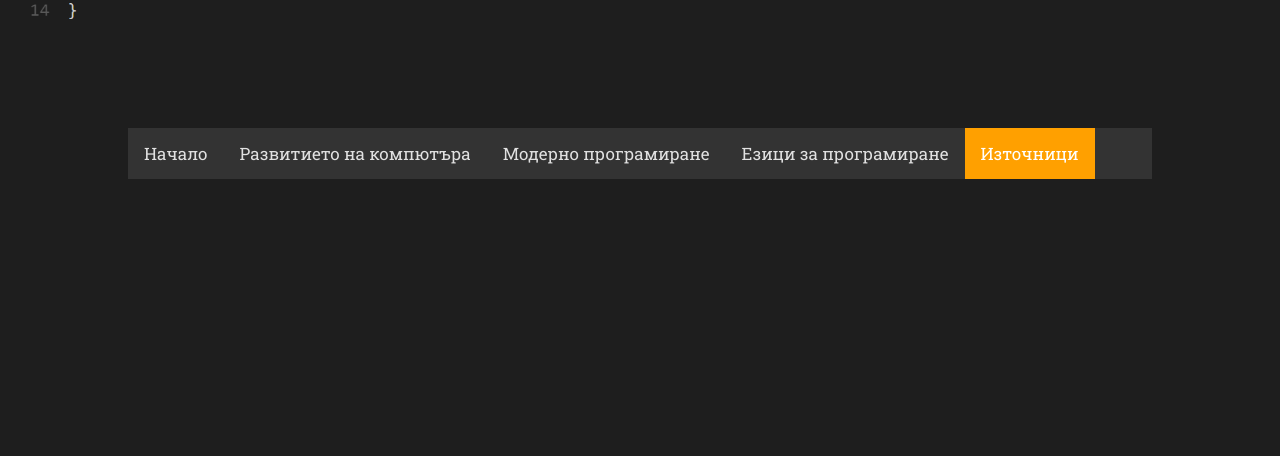
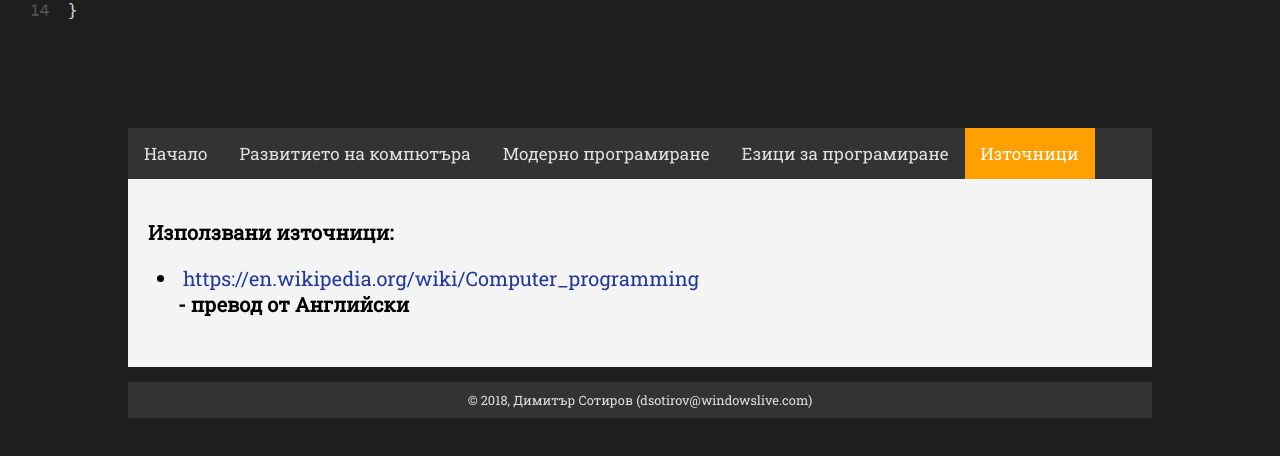
Before and after one commit to Repertoi-e/HistoryOfProgramming, a plain HTML site: page sources.html in a window 1280 px wide. Shown: the part 310-766 px from the top of the page. Drawn offline with Linux system fonts and the light colour scheme.

Commit message:
Footer and sources

```diff
--- a/css/style.css
+++ b/css/style.css
@@ -4,10 +4,6 @@
     margin: 0;
     padding: 0;
 }
-
-/*
-https://material.io/tools/color/#!/?view.left=0&view.right=1&primary.color=1e1e1e&secondary.color=bfa000
-*/
 
 .title {
     font-family: 'Roboto Slab', serif;
@@ -16,7 +12,7 @@ https://material.io/tools/color/#!/?view.left=0&view.right=1&primary.color=1e1e1
 
     border: 2px solid #ffffff;
     box-sizing: border-box;
-    background-color: rgba(255,160,0, 0.8);
+    background-color: rgba(255, 162, 0, 0.8);
     color: #eeeeee;
 
     max-width: 600px;
@@ -81,6 +77,88 @@ body {
     background-color: #f4f4f4;
 }
 
-.main p {
-	padding: 20px;
+.main .container {
+	padding: 40px 20px 10px 20px;
 }
+
+.main .container p, h3 {
+	padding: 0px 0px 20px 0px;
+}
+
+.main .container ul {
+	padding: 0px 0px 0px 30px;
+}
+
+a.source {
+    font-size: 1em;
+    font-weight: 500;
+    text-decoration: none;
+    color: #213999;
+
+    display: inline-block;
+    position: relative;
+    padding: 0 0.25em;
+
+    transition: color 0.2s;
+    transition: transform 0.2s;
+    -webkit-transition: color 0.2s;
+}
+
+a.source:hover {
+  color: #d04c3f;
+}
+
+a.source::before,
+a.source::after {
+    font-weight: 100;
+    font-size: 150%;
+    opacity: 0;
+
+    position: absolute;
+    top: 0;
+    line-height: 1;
+
+    -webkit-transition: opacity 0.2s, -webkit-transform 0.2s;
+    transition: opacity 0.2s, transform 0.2s;
+}
+
+a.source::before {
+    left: -0.15em;
+    top: -0.1em;
+    content: '[';
+
+    -webkit-transform: translateX(-100%);
+    transform: translateX(-100%);
+}
+
+a.source::after {
+    right: -0.15em;
+    top: -0.1em;
+
+    content: ']';
+    -webkit-transform: translateX(100%);
+    transform: translateX(100%);
+}
+
+a.source:hover::before,
+a.source:hover::after {
+    opacity: 1;
+    -webkit-transform: translateX(0);
+    transform: translateX(0);
+}
+
+footer {
+    background-color: #333333;
+
+    width: 80%;
+    margin: 15px auto 15px auto;
+}
+
+footer .info {
+    text-align: center;
+    font-family: 'Roboto Slab', serif;
+    font-size: 0.8em;
+    color: #e1e1e1;
+
+    padding: 10px 10px;
+}
--- a/sources.html
+++ b/sources.html
@@ -26,9 +26,21 @@
     <!--Съдържание-->
     <body bgcolor="1e1e1e">
         <div class="main">
+            <div class="container">
+                <h3>Използвани източници:<h3>
+                <ul>
+                    <li>
+                        <a class="source" href="https://en.wikipedia.org/wiki/Computer_programming">
+                            https://en.wikipedia.org/wiki/Computer_programming</a>
+                        <p> - превод от Английски</p>
+                    </li>
+                </ul>
+            </div>
         </div>
     </body>
     <footer>
-
+        <div class="info">
+            © 2018, Димитър Сотиров (dsotirov@windowslive.com)
+        </div>
     </footer>
 </html>
```
Also changed, not shown: computer.html (+3 -1 lines), index.html (+9 -5 lines), languages.html (+3 -1 lines), modernProgramming.html (+3 -1 lines).
